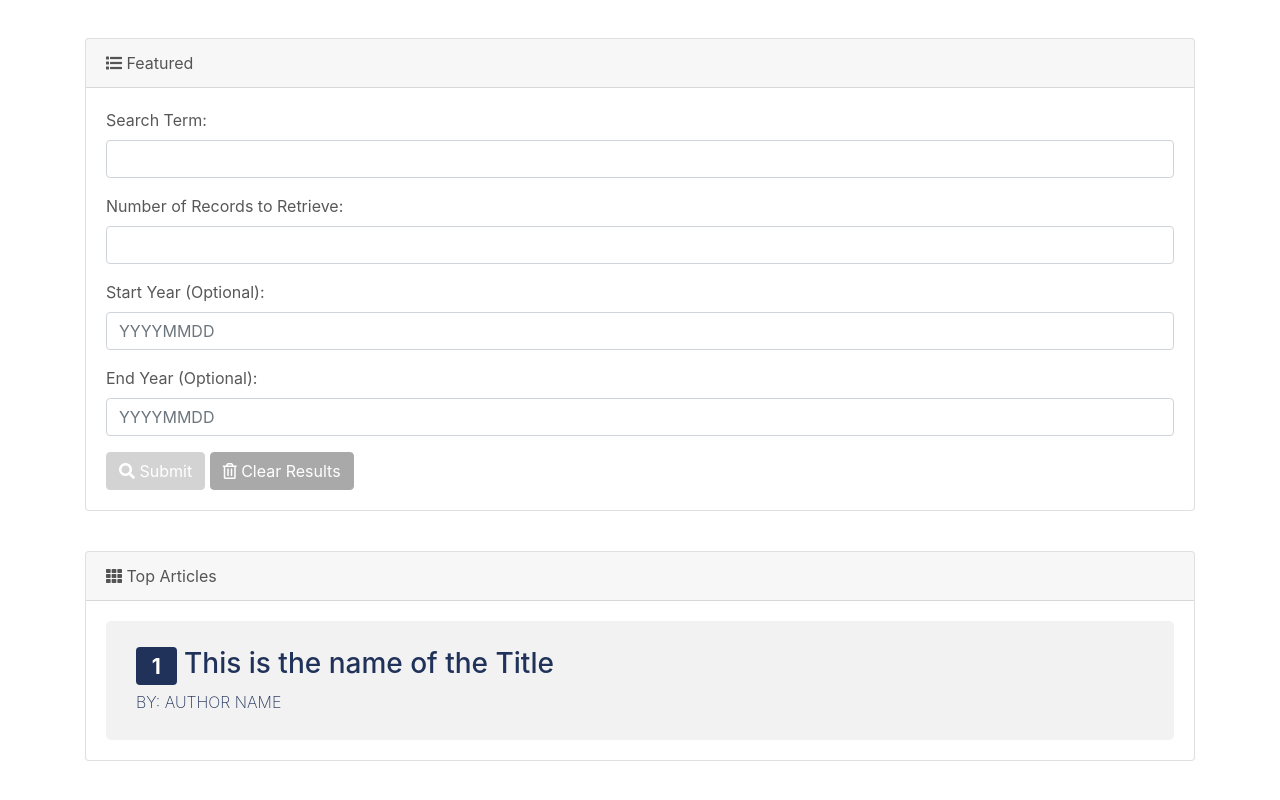
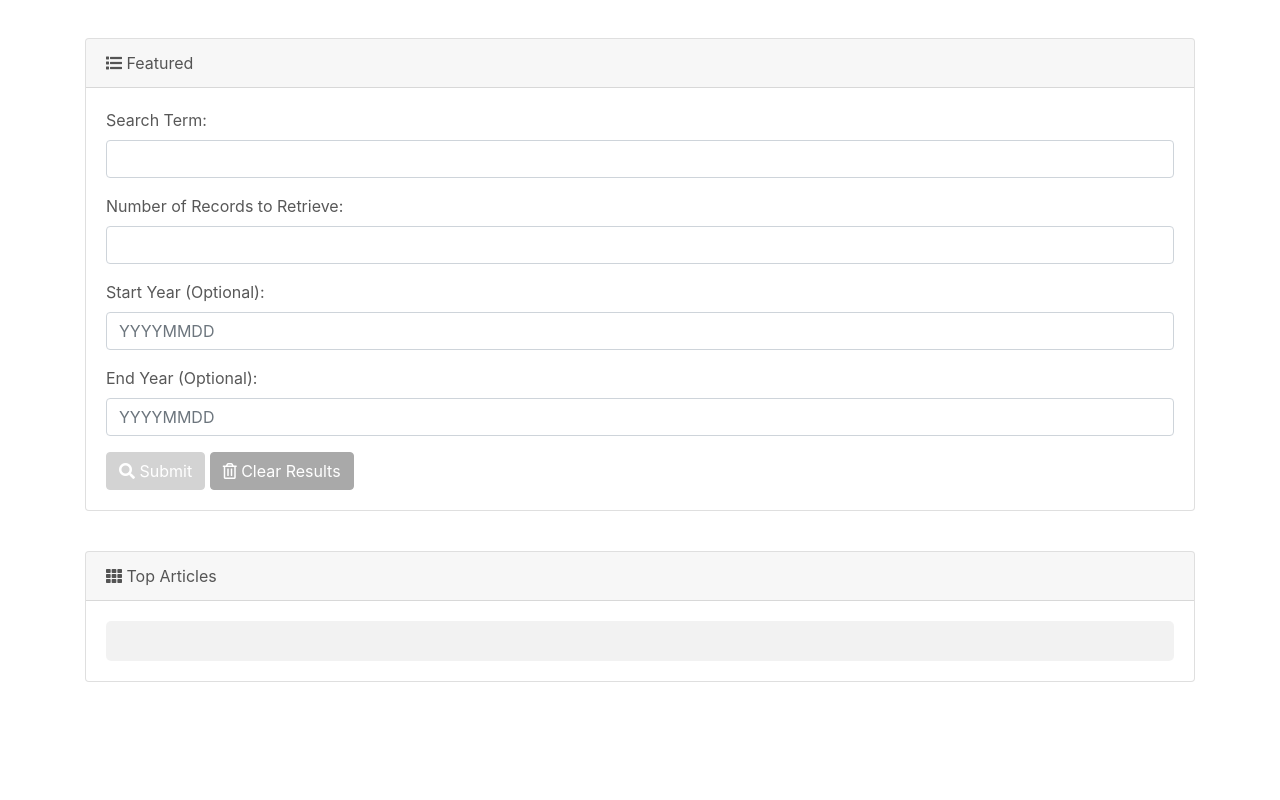
Before and after one commit to k8xian/nyt-search, a plain HTML site: page index.html in a window 1280 px wide. Shown: the part 176-976 px from the top of the page. After the commit the page ends 898 px from the top, so only its background shows below. Drawn offline with nearby package versions, Linux system fonts and the light colour scheme.

Commit message:
Update index.html

```diff
--- a/index.html
+++ b/index.html
@@ -55,8 +55,6 @@
                     </div>
                     <div class="card-body" id="articlesGoHere">
                         <div class="panel">
-                            <h3><span class="badge badge-secondary" id=title>1</span> This is the name of the Title</h3>
-                            <h5>By: Author Name</h5>
                         </div>
                     </div>
 
```
